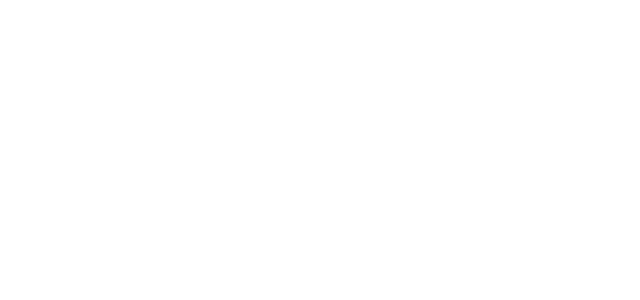
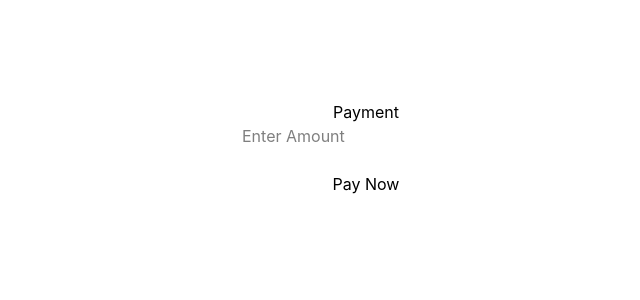
Before and after one commit to rohitdhadambe/projectmonitoringsystem, a React (Vite) app in the folder ARPM_Frontend/: page /payment in a window 1280 px wide. Before the commit this address had no page. Shown: the top 300 px of the page, without its empty margins (274-914 px from the left). Built offline with nearby package versions, Linux system fonts and the light colour scheme.

Commit message:
Payment Integration (Frontend) - Basic Structure

```diff
--- a/ARPM_Frontend/index.html
+++ b/ARPM_Frontend/index.html
@@ -8,6 +8,7 @@
   </head>
   <body>
     <div id="root"></div>
+    <script src="https://checkout.razorpay.com/v1/checkout.js"></script>
     <script type="module" src="/src/main.jsx"></script>
   </body>
 </html>
--- a/ARPM_Frontend/src/App.jsx
+++ b/ARPM_Frontend/src/App.jsx
@@ -25,6 +25,7 @@
 import Dashboardcommittee from "./components/Committee/Dashboard/dashboard"
 import Dashboardresearcher from "./components/Researcher/Dashboard/dashboard"
 import Dashboardreviewer from "./components/Reviewer/Dashboard/dashboard"
+import Payment from "./components/Payment"
 
 
 
@@ -35,7 +36,7 @@
     <Routes>
 
 
-
+      <Route path="/payment" element={<Payment />} />
       <Route path="/" element={<Landing />} />
       <Route path="/login" element={<Login />} />
 
--- /dev/null
+++ b/ARPM_Frontend/src/components/Payment.jsx
@@ -0,0 +1,59 @@
+import React, { useState } from "react";
+
+function Payment() {
+  const [amount, setAmount] = useState("");
+
+  const handlePayment = async () => {
+    if (!amount) {
+      alert("Enter amount");
+      return;
+    }
+
+    const res = await fetch("http://localhost:8000/payments/create-order",
+     {
+          method: "POST",
+      headers: {
+        "Content-Type": "application/json"
+      },
+      body: JSON.stringify({ amount })
+    });
+
+    const data = await res.json();
+
+    const options = {
+      key: "rzp_test_SaI21dU4t6KVsw",
+      amount: data.amount,
+      currency: "INR",
+      order_id: data.id,
+
+      handler: function (response) {
+        alert("Payment Successful");
+        console.log(response);
+      },
+      method: {
+    upi: true
+  }
+    };
+
+    const rzp = new window.Razorpay(options);
+    rzp.open();
+  };
+
+  return (
+    <div style={{ textAlign: "center", marginTop: "100px" }}>
+      <h2>Payment</h2>
+
+      <input
+        type="number"
+        placeholder="Enter Amount"
+        onChange={(e) => setAmount(e.target.value)}
+      />
+
+      <br /><br />
+
+      <button onClick={handlePayment}>Pay Now</button>
+    </div>
+  );
+}
+
+export default Payment;
```
